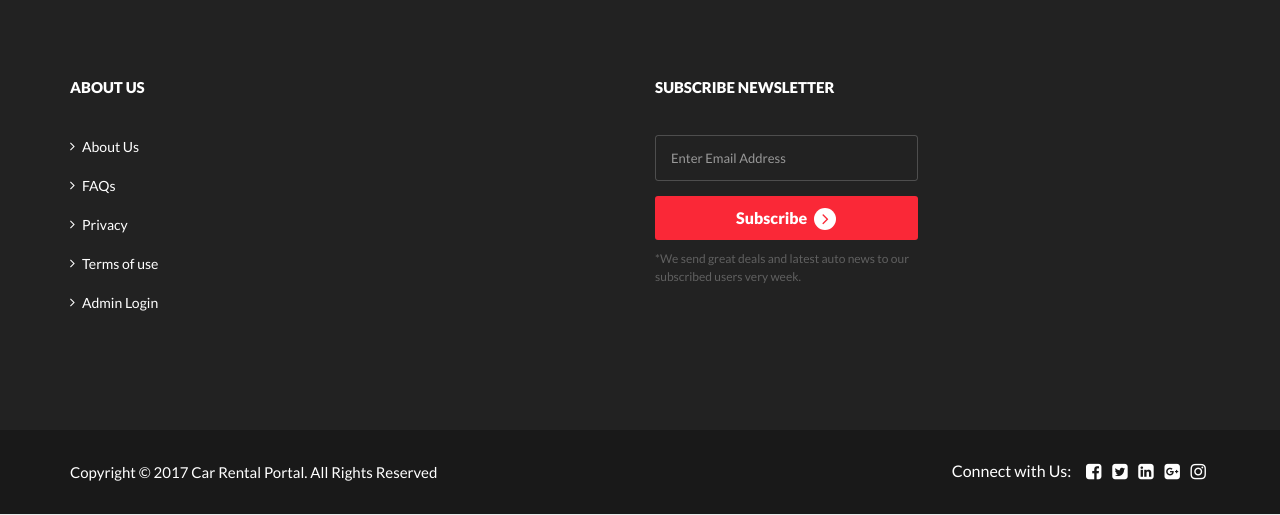
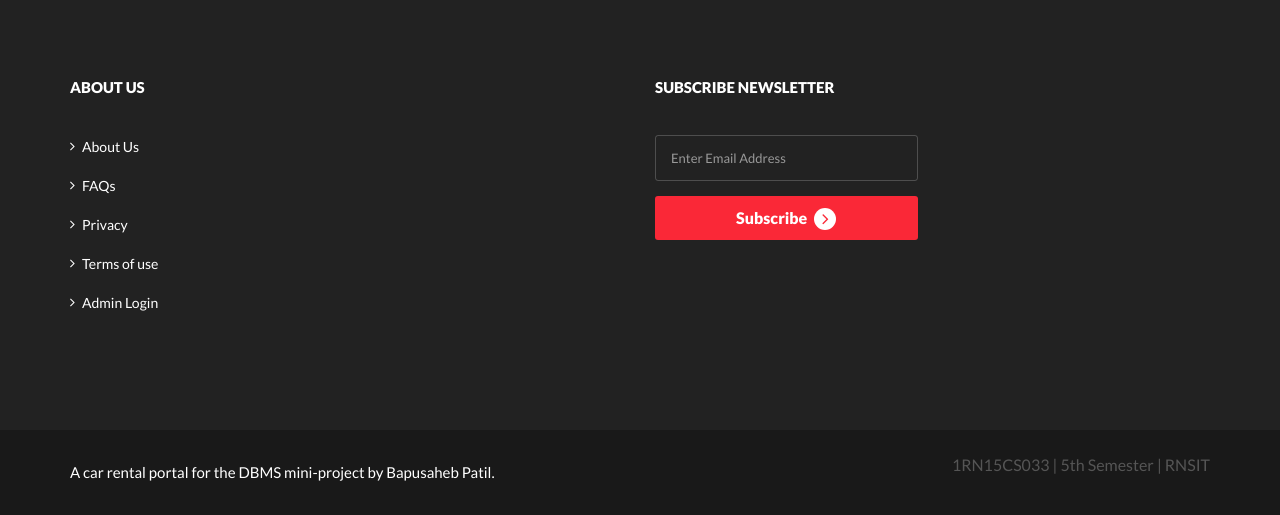
Before and after one commit to bapspatil/CarRentalPortal, a PHP site: page /index.php in a window 1280 px wide. Shown: the part 2988-3503 px from the top of the page. Run offline with PHP 8.4, Linux system fonts and the light colour scheme; a user stored in the database is signed in; data comes from the database, SQL or seed files in the repository.

Commit message:
Added footer

```diff
--- a/carrental/includes/footer.php
+++ b/carrental/includes/footer.php
@@ -57,7 +57,6 @@ echo "<script>alert('Something went wrong. Please try again');</script>";
               </div>
               <button type="submit" name="emailsubscibe" class="btn btn-block">Subscribe <span class="angle_arrow"><i class="fa fa-angle-right" aria-hidden="true"></i></span></button>
             </form>
-            <p class="subscribed-text">*We send great deals and latest auto news to our subscribed users very week.</p>
           </div>
         </div>
       </div>
@@ -67,19 +66,10 @@ echo "<script>alert('Something went wrong. Please try again');</script>";
     <div class="container">
       <div class="row">
         <div class="col-md-6 col-md-push-6 text-right">
-          <div class="footer_widget">
-            <p>Connect with Us:</p>
-            <ul>
-              <li><a href="#"><i class="fa fa-facebook-square" aria-hidden="true"></i></a></li>
-              <li><a href="#"><i class="fa fa-twitter-square" aria-hidden="true"></i></a></li>
-              <li><a href="#"><i class="fa fa-linkedin-square" aria-hidden="true"></i></a></li>
-              <li><a href="#"><i class="fa fa-google-plus-square" aria-hidden="true"></i></a></li>
-              <li><a href="#"><i class="fa fa-instagram" aria-hidden="true"></i></a></li>
-            </ul>
-          </div>
+        <p>1RN15CS033 | 5th Semester | RNSIT</p>
         </div>
         <div class="col-md-6 col-md-pull-6">
-          <p class="copy-right">Copyright &copy; 2017 Car Rental Portal. All Rights Reserved</p>
+          <p class="copy-right">A car rental portal for the DBMS mini-project by Bapusaheb Patil.</p>
         </div>
       </div>
     </div>
```
